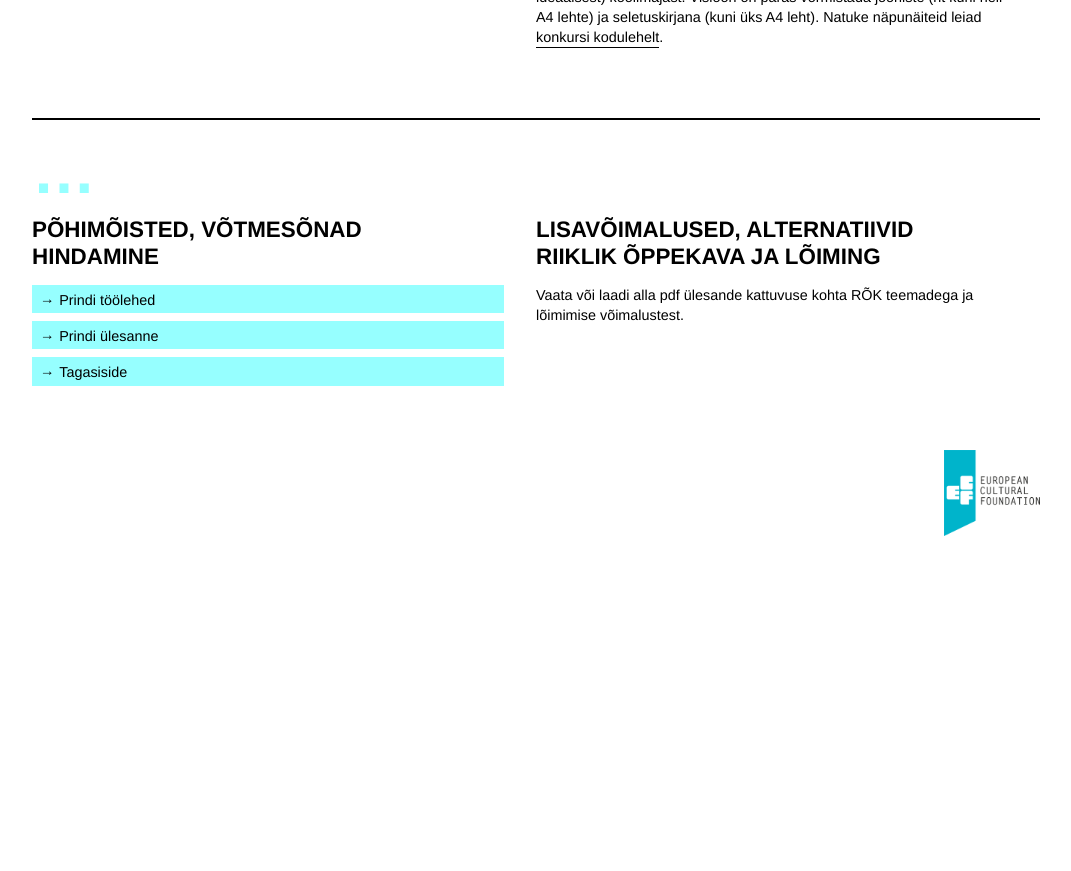
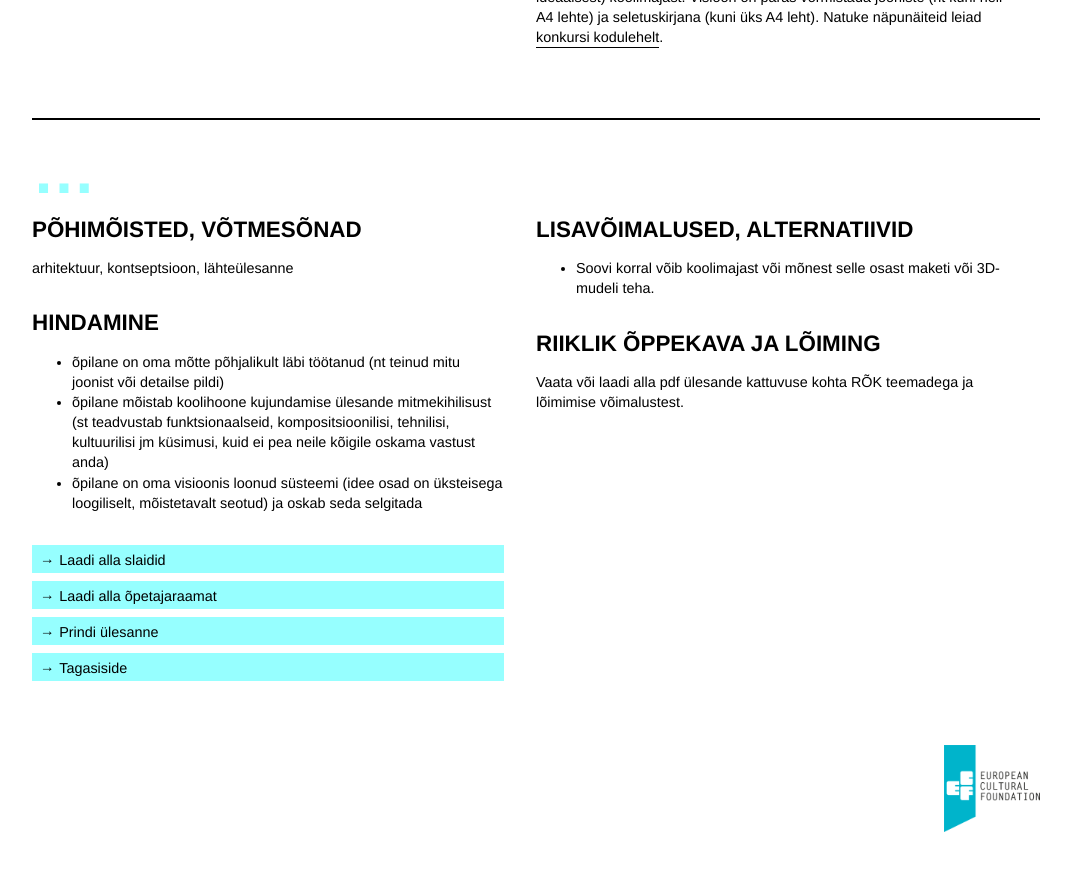
Before and after one commit to ruumiharidus/ruumiharidus.github.io, a Jekyll site: the page built from _posts/2015-11-20-unistuste-koolimaja.md, in a window 1280 px wide and 900 px high, scrolled down 1430 px. Shown: the top 871 px of the window, without its empty margins (104-1175 px from the left). Built offline with Jekyll 4.4.1, drawn with Linux system fonts in a browser that asks for light colours; nearby versions of some CDN libraries; before the commit the page ends 2067 px from its top, so only the background shows below that.

Commit message:
Updated 2015-11-20-unistuste-koolimaja.md

```diff
--- a/_posts/2015-11-20-unistuste-koolimaja.md
+++ b/_posts/2015-11-20-unistuste-koolimaja.md
@@ -50,12 +50,16 @@ Esimesed 15 koolimaja annavad õpetajale võimaluse hoonete taustalugu avada j
 ### ...
 
 #### Põhimõisted, võtmesõnad
-
+arhitektuur, kontseptsioon, lähteülesanne
 
 #### Hindamine
 
++ õpilane on oma mõtte põhjalikult läbi töötanud (nt teinud mitu joonist või detailse pildi)
++ õpilane mõistab koolihoone kujundamise ülesande mitmekihilisust (st teadvustab funktsionaalseid, kompositsioonilisi, tehnilisi, kultuurilisi jm küsimusi, kuid ei pea neile kõigile oskama vastust anda)
++ õpilane on oma visioonis loonud süsteemi (idee osad on üksteisega loogiliselt, mõistetavalt seotud) ja oskab seda selgitada
 
-[Prindi töölehed]({{ site.baseurl }}/assets/documents/hello.pdf)
+[Laadi alla slaidid]({{ site.baseurl }}/assets/documents/hello.pdf)
+[Laadi alla õpetajaraamat]({{ site.baseurl }}/assets/documents/hello.pdf)
 [Prindi ülesanne](){:class='do-print'}
 [Tagasiside]({{ site.baseurl }}/assets/documents/hello.pdf)
 </section>
@@ -66,6 +70,7 @@ Esimesed 15 koolimaja annavad õpetajale võimaluse hoonete taustalugu avada j
 
 #### Lisavõimalused, alternatiivid
 
++ Soovi korral võib koolimajast või mõnest selle osast maketi või 3D-mudeli teha.
 
 #### Riiklik õppekava ja lõiming
 Vaata või laadi alla pdf ülesande kattuvuse kohta RÕK teemadega ja lõimimise võimalustest.
```
